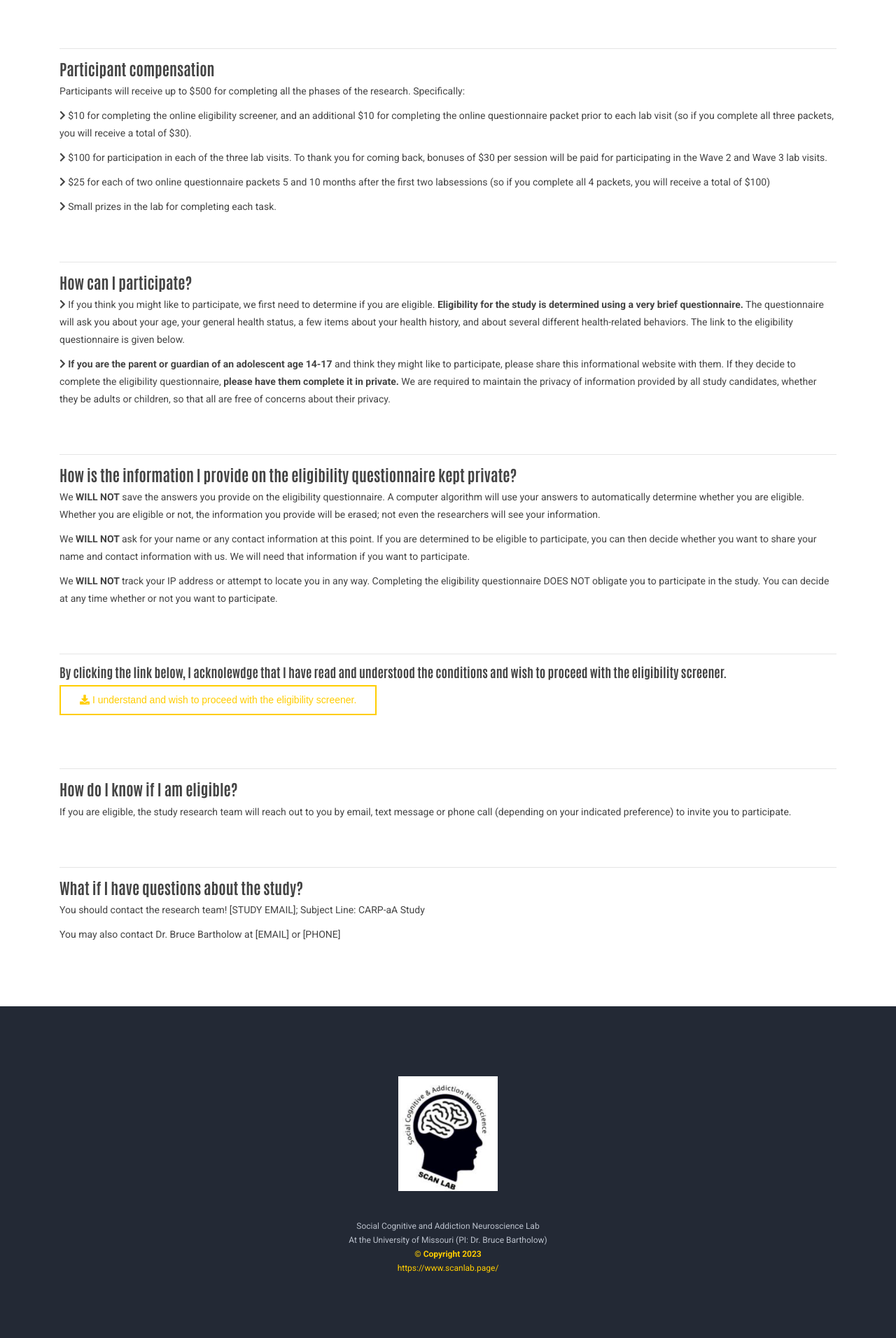
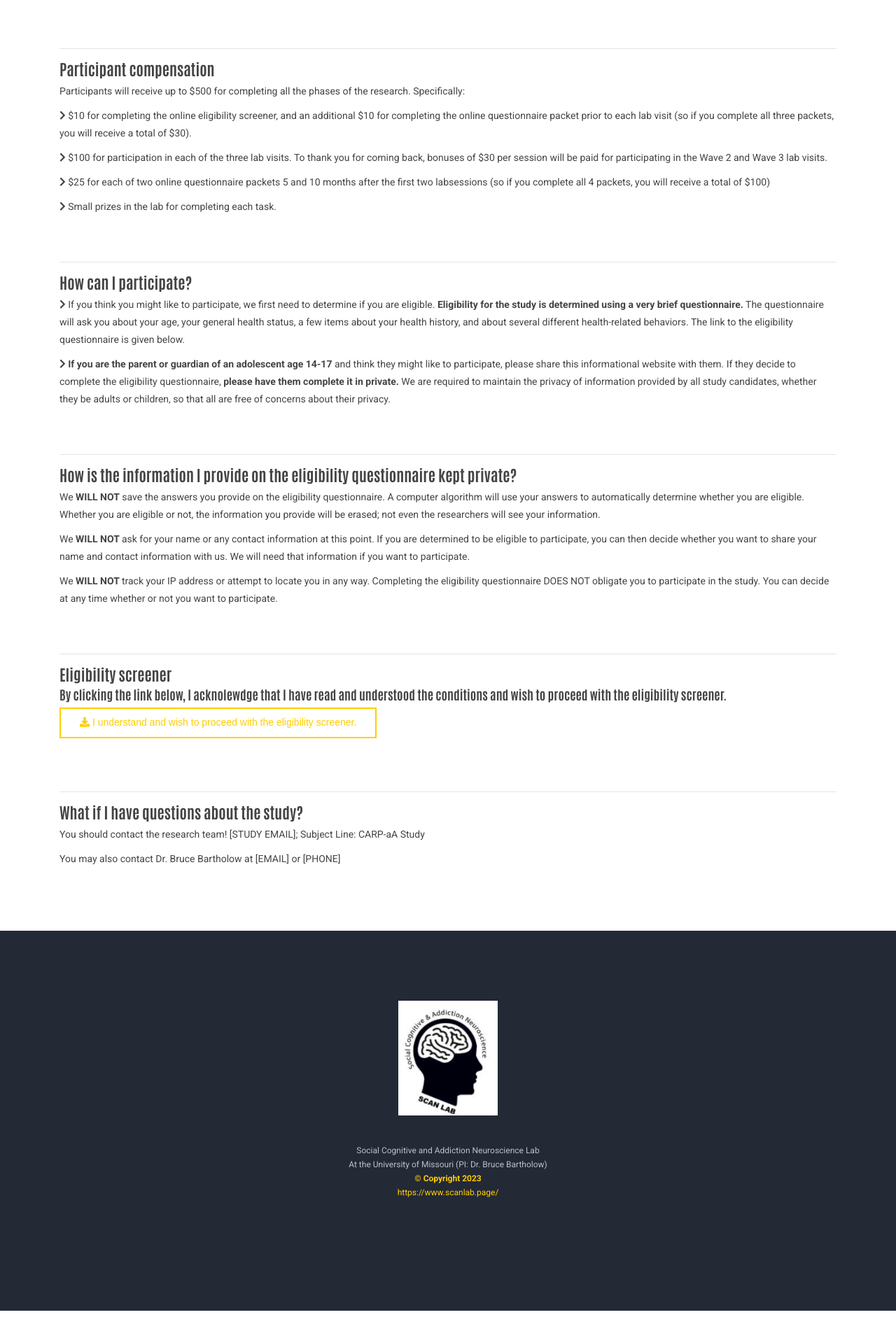
Before and after one commit to bartholow-scanlab/bartholow-scanlab.github.io, a Jekyll site: the page built from carp-aa.html, in a window 1280 px wide. Shown: the part 1014-2926 px from the top of the page at 70% size. Built offline with Jekyll 4.4.1, drawn with Linux system fonts in a browser that asks for light colours; nearby versions of some CDN libraries.

Commit message:
Update carp-aa.html

```diff
--- a/carp-aa.html
+++ b/carp-aa.html
@@ -76,18 +76,15 @@ Completing the eligibility questionnaire DOES NOT obligate you to participate in
 <br>
 <hr>
 
- <h5>By clicking the link below, I acknolewdge that I have read and understood the conditions and wish to proceed with the eligibility screener.</h5>
+
+
+<h4>Eligibility screener</h4>
+
+<h5>By clicking the link below, I acknolewdge that I have read and understood the conditions and wish to proceed with the eligibility screener.</h5>
  <li> <a href="" target="_blank" rel="noopener noreferrer"> <button type="button" class="btn std-btn btn-common"><i class="fa fa-download icons" aria-hidden="true"></i>
 I understand and wish to proceed with the eligibility screener.
 </button> </a></li>
 
-<br>
-<br>
-<hr>
-
-<h4>How do I know if I am eligible?</h4>
-
-<p>If you are eligible, the study research team will reach out to you by email, text message or phone call (depending on your indicated preference) to invite you to participate.</p>
 
 
 <br>
```
